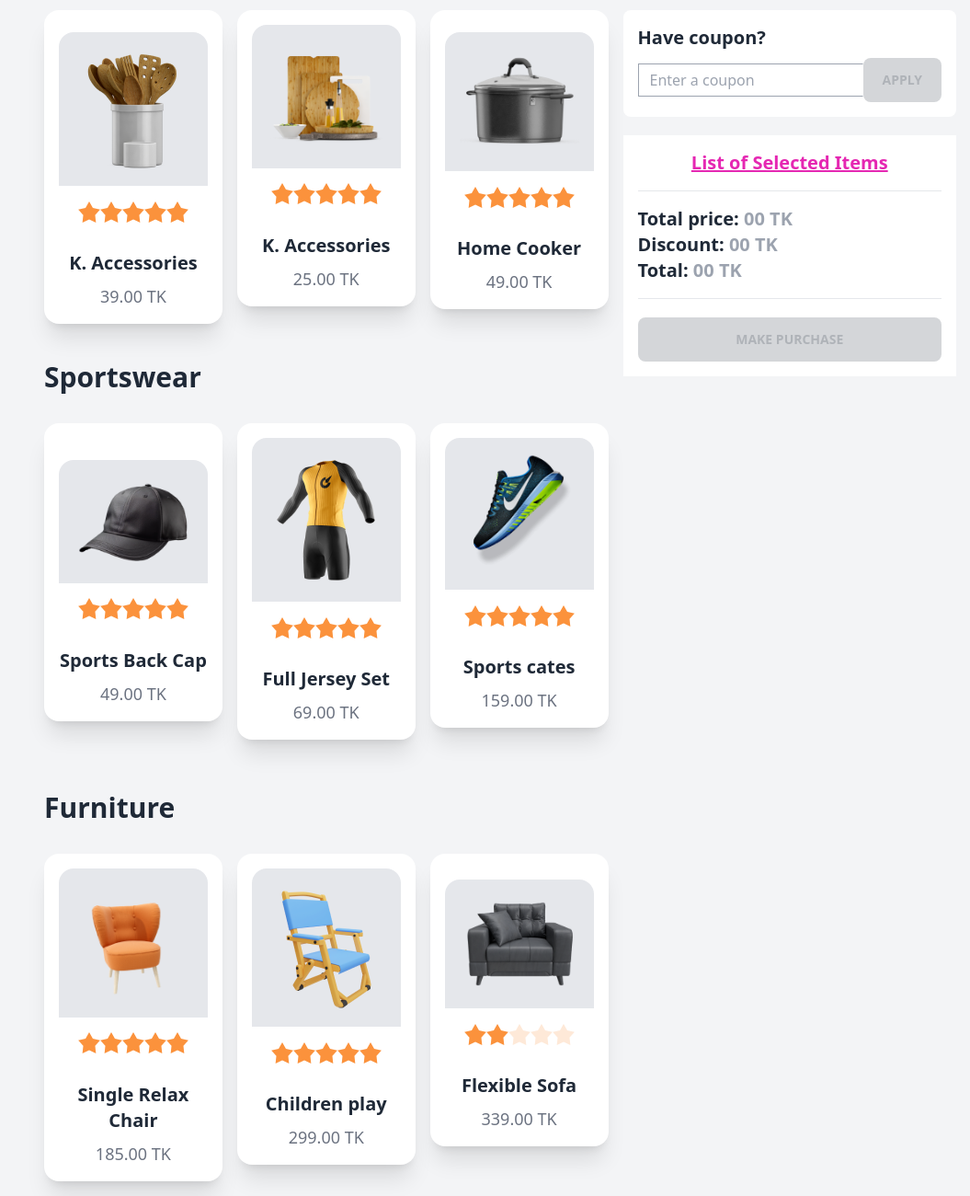
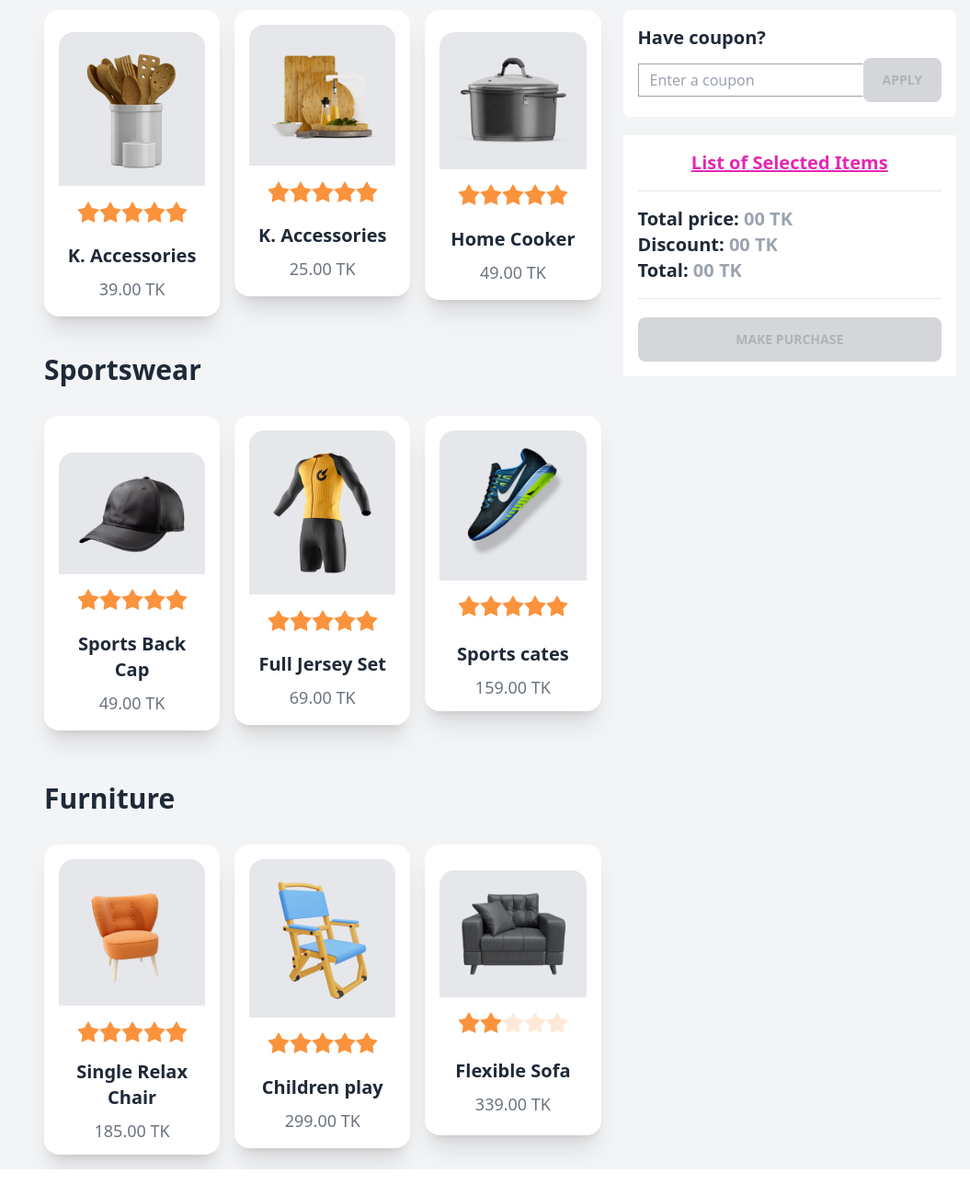
Before and after one commit to justJubair/summer-sale, a plain HTML site: page index.html in a window 1280 px wide. Shown: the part 669-1969 px from the top of the page at 92% size, without its empty margins (104-1159 px from the left). After the commit the page ends 1940 px from the top, so only its background shows below. Drawn offline with nearby package versions, Linux system fonts and the light colour scheme.

Commit message:
bugs solved

```diff
--- a/index.html
+++ b/index.html
@@ -52,7 +52,7 @@
         <section class="max-w-screen-lg pt-16 mx-auto px-2">
             <!-- main container -->
             <h2 class="text-3xl font-bold ml-4 text-center md:text-start mb-3 md:my-4 md:mb-8">Kitchenware</h2>
-            <div class="flex flex-col justify-between md:flex-row">
+            <div class="flex flex-col gap-6 justify-between md:flex-row md:gap-2">
                 <!-- product section -->
                 <div>
                     <!-- kitchenware -->
@@ -72,7 +72,7 @@
                                             <input type="radio" name="rating-2" class="mask mask-star-2 bg-orange-400" />
                                           </div>
                                     </div>
-                                    <div class="text-center mt-2 p-4">
+                                    <div class="text-center p-4">
                                       <h2 id="accessoriesOne" class="text-xl font-bold">K. Accessories</h2>
                                       <p class="mt-2 text-lg text-gray-500">39.00 TK</p>
                                     </div>
@@ -91,7 +91,7 @@
                                             <input type="radio" name="rating-2" class="mask mask-star-2 bg-orange-400" />
                                           </div>
                                     </div>
-                                    <div class=" text-center mt-2 p-4">
+                                    <div class=" text-center p-4">
                                       <h2 id="accessoriesTwo" class="text-xl font-bold">K. Accessories</h2>
                                       <p class="mt-2 text-lg text-gray-500">25.00 TK</p>
                                     </div>
@@ -110,7 +110,7 @@
                                             <input type="radio" name="rating-2" class="mask mask-star-2 bg-orange-400" />
                                           </div>
                                     </div>
-                                    <div class=" text-center mt-2 p-4">
+                                    <div class=" text-center p-4">
                                       <h2 id="home-cooker" class="text-xl font-bold">Home Cooker</h2>
                                       <p class="mt-2 text-lg text-gray-500">49.00 TK</p>
                                     </div>
@@ -136,7 +136,7 @@
                                             <input type="radio" name="rating-2" class="mask mask-star-2 bg-orange-400" />
                                           </div>
                                     </div>
-                                    <div class=" text-center mt-2 p-4">
+                                    <div class=" text-center p-4">
                                       <h2 id="back-cap" class="text-xl font-bold">Sports Back Cap</h2>
                                       <p class="mt-2 text-lg text-gray-500">49.00 TK</p>
                                     </div>
@@ -155,7 +155,7 @@
                                             <input type="radio" name="rating-2" class="mask mask-star-2 bg-orange-400" />
                                           </div>
                                     </div>
-                                    <div class=" text-center mt-2 p-4">
+                                    <div class=" text-center p-4">
                                       <h2 id="jersey-set" class="text-xl font-bold">Full Jersey Set</h2>
                                       <p class="mt-2 text-lg text-gray-500">69.00 TK</p>
                                     </div>
@@ -174,7 +174,7 @@
                                             <input type="radio" name="rating-2" class="mask mask-star-2 bg-orange-400" />
                                           </div>
                                     </div>
-                                    <div class=" text-center mt-2 p-4">
+                                    <div class=" text-center mt-2 p-3">
                                       <h2 id="cates" class="text-xl font-bold">Sports cates</h2>
                                       <p class="mt-2 text-lg text-gray-500">159.00 TK</p>
                                     </div>
@@ -200,7 +200,7 @@
                                             <input type="radio" name="rating-2" class="mask mask-star-2 bg-orange-400" />
                                           </div>
                                     </div>
-                                    <div class=" text-center mt-2 p-4">
+                                    <div class=" text-center p-3">
                                       <h2 id="chair" class="text-xl font-bold">Single Relax Chair</h2>
                                       <p class="mt-2 text-lg text-gray-500">185.00 TK</p>
                                     </div>
@@ -219,7 +219,7 @@
                                             <input type="radio" name="rating-2" class="mask mask-star-2 bg-orange-400" />
                                           </div>
                                     </div>
-                                    <div class=" text-center mt-2 p-4">
+                                    <div class=" text-center p-4">
                                       <h2 id="play" class="text-xl font-bold">Children play</h2>
                                       <p class="mt-2 text-lg text-gray-500">299.00 TK</p>
                                     </div>
@@ -238,7 +238,7 @@
                                             <input type="radio" name="rating-2" class="mask mask-star-2 bg-orange-400" />
                                           </div>
                                     </div>
-                                    <div class=" text-center mt-2 p-4">
+                                    <div class=" text-center p-5">
                                       <h2 id="sofa" class="text-xl font-bold">Flexible Sofa</h2>
                                       <p class="mt-2 text-lg text-gray-500">339.00 TK</p>
                                     </div>
```
